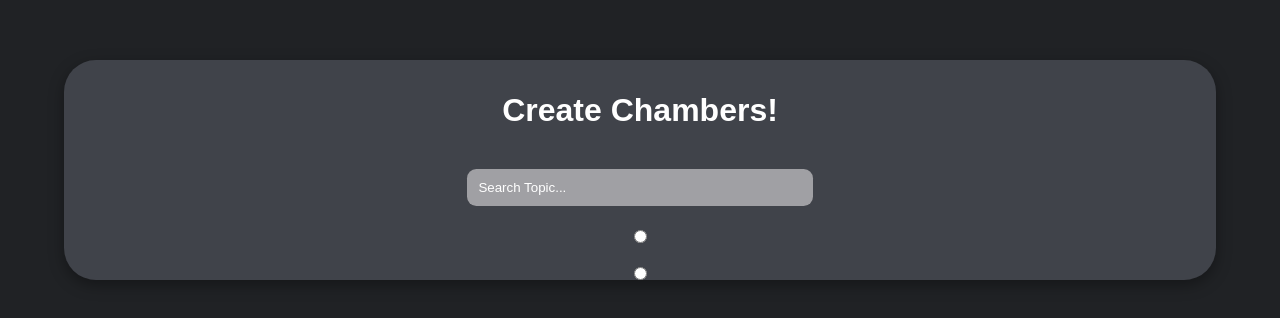
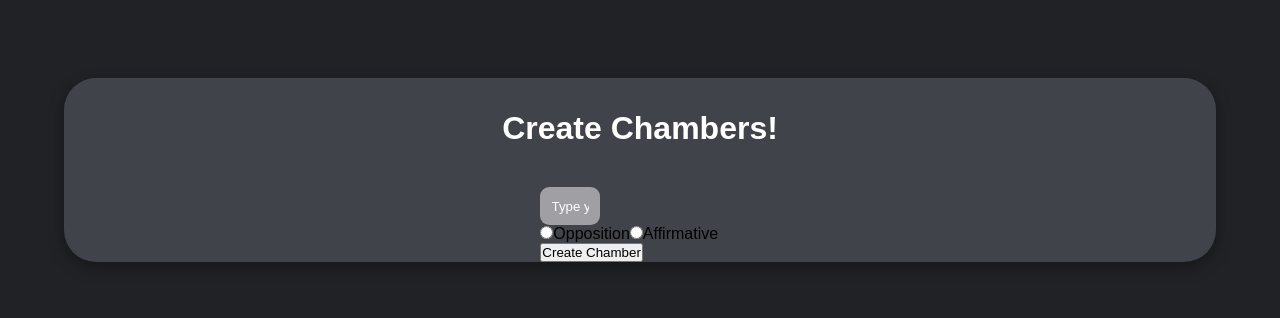
Before and after one commit to singhmeharjeet/talkback, a React (Create React App) app in the folder client/: page /create in a window 1280 px wide. Shown: the part 230-548 px from the top of the page. Built offline with nearby package versions, Linux system fonts and the light colour scheme.

Commit message:
added radio button

```diff
--- a/client/src/components/Create/Create.jsx
+++ b/client/src/components/Create/Create.jsx
@@ -1,30 +1,59 @@
 import React from "react";
+import { useState } from "react";
 import { getLocalStorage } from "../utils";
 import "./Create.css";
 
 function Create() {
+    const [motion, setMotion] = useState('');
+
+    const onChange = (e) => {
+        const { value } = e.target;
+
+        setMotion(value);
+    }
+
+    const showData = () => {
+        console.log('Motion: ', motion);
+    }
+
+    const onSubmit = (e) => {
+        e.preventDefault();
+    }
+
+
   return (
     <>
         <div className="list-wrapper">
             <div className="AppGlass" style={{ height: "auto" }}>
                 <h1 className="list-title">Create Chambers!</h1>
+                <form onSubmit={onSubmit}>
                     <div className="list-search">
-						<input type="text" placeholder="Search Topic..." />
+                            <input onChange={onChange} name="motion" value={motion} type="text" placeholder="Type your motion here..." />
                     </div>
+                    <div className="position-buttons">
+                        <label>
                         <input
                             type="radio"
                             name="position-radio-btn"
                             value="Opposition"
                             // checked={isRadioSelected("Opposition")}
                             // onChange={handleRadioClick}
-                />
+                        />Opposition
+                        </label>
+                        <label>
                         <input
                             type="radio"
                             name="position-radio-btn"
                             value="Affirmative"
                             // checked={isRadioSelected("Affirmative")}
                             // onChange={handleRadioClick}
-                />
+                        />Affirmative
+                        </label>
+
+					</div>
+                    <button>Create Chamber</button>
+                </form>
+
             </div>
         </div>
     </>
```
Also changed, not shown: 1 other file (tests, documents, lock files or other folders). Lines whose indentation alone changed are shown as unchanged.
